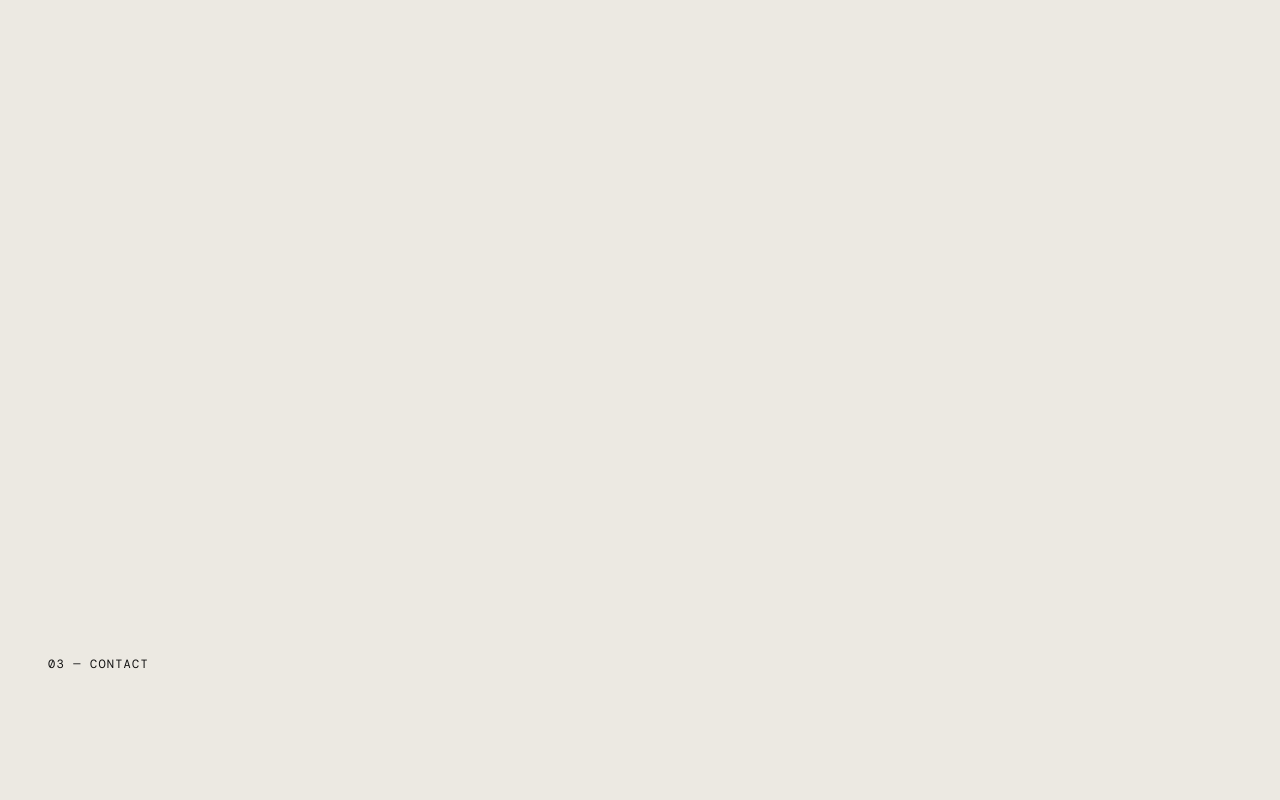
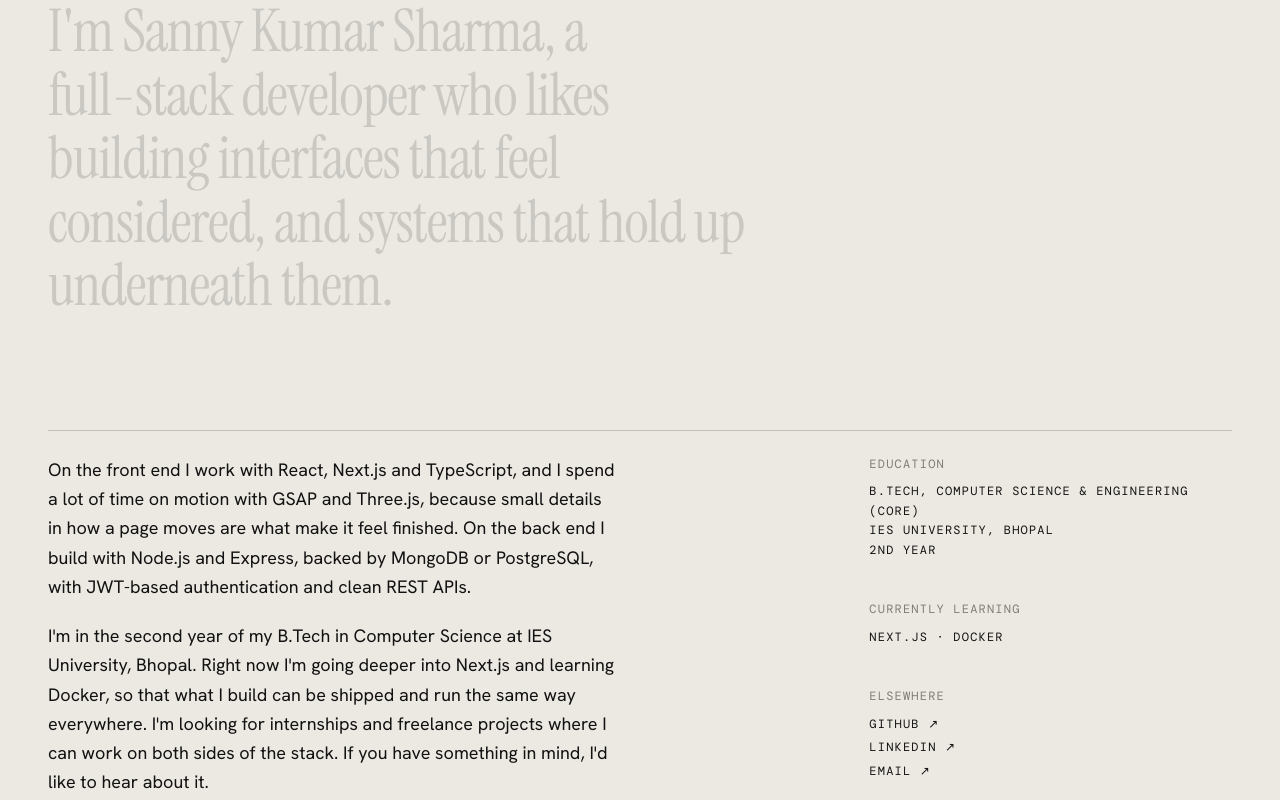
Before and after one commit to Sannny007/portfolio, a Next.js app in the folder portfolio/: page / in a window 1280 px wide. Shown: the part 1840-2640 px from the top of the page. Built offline with nearby package versions, Linux system fonts and the light colour scheme.

Commit message:
feat: about section with scroll-scrubbed text reveal and content data file

```diff
--- a/portfolio/src/app/globals.css
+++ b/portfolio/src/app/globals.css
@@ -23,3 +23,7 @@
 .text-hero {
   font-size: clamp(3.25rem, 12.5vw, 13rem);
 }
+
+.text-about {
+  font-size: clamp(1.9rem, 4.6vw, 4.5rem);
+}
--- a/portfolio/src/app/page.tsx
+++ b/portfolio/src/app/page.tsx
@@ -1,4 +1,5 @@
 import Hero from "@/components/sections/Hero";
+import About from "@/components/sections/About";
 
 export default function Home() {
   return (
@@ -7,9 +8,7 @@ export default function Home() {
       <section id="work" className="min-h-svh px-5 py-24 md:px-12">
         <p className="font-mono text-xs uppercase tracking-widest">01 — Work</p>
       </section>
-      <section id="about" className="min-h-svh px-5 py-24 md:px-12">
-        <p className="font-mono text-xs uppercase tracking-widest">02 — About</p>
-      </section>
+      <About />
       <section id="contact" className="min-h-svh px-5 py-24 md:px-12">
         <p className="font-mono text-xs uppercase tracking-widest">03 — Contact</p>
       </section>
--- /dev/null
+++ b/portfolio/src/components/sections/About.tsx
@@ -0,0 +1,92 @@
+"use client";
+
+import { useRef } from "react";
+import { gsap, SplitText, useGSAP } from "@/lib/gsap";
+import { about } from "@/data/about";
+
+export default function About() {
+  const root = useRef<HTMLElement>(null);
+
+  useGSAP(
+    () => {
+      SplitText.create(".about-lead", {
+        type: "words",
+        autoSplit: true,
+        onSplit(self) {
+          return gsap.fromTo(
+            self.words,
+            { opacity: 0.15 },
+            {
+              opacity: 1,
+              ease: "none",
+              stagger: 0.1,
+              scrollTrigger: {
+                trigger: ".about-lead",
+                start: "top 80%",
+                end: "bottom 45%",
+                scrub: true,
+              },
+            }
+          );
+        },
+      });
+
+      gsap.from(".about-fade", {
+        opacity: 0,
+        y: 24,
+        duration: 1,
+        stagger: 0.12,
+        ease: "power2.out",
+        scrollTrigger: { trigger: ".about-details", start: "top 85%" },
+      });
+    },
+    { scope: root }
+  );
+
+  return (
+    <section ref={root} id="about" className="px-5 py-24 md:px-12 md:py-40">
+      <p className="mb-10 font-mono text-xs uppercase tracking-widest md:mb-16">02 — About</p>
+
+      <p className="about-lead text-about max-w-[22ch] font-display leading-[1.08] tracking-[-0.02em] md:max-w-[26ch]">
+        {about.lead}
+      </p>
+
+      <div className="about-details mt-16 grid gap-12 border-t border-ink/20 pt-6 md:mt-28 md:grid-cols-12">
+        <div className="space-y-5 text-base leading-relaxed md:col-span-6 md:text-lg">
+          {about.body.map((p, i) => (
+            <p key={i} className="about-fade">
+              {p}
+            </p>
+          ))}
+        </div>
+
+        <div className="space-y-10 font-mono text-xs uppercase leading-relaxed tracking-widest md:col-span-4 md:col-start-9">
+          <div className="about-fade">
+            <p className="mb-2 opacity-50">Education</p>
+            <p>{about.education.degree}</p>
+            <p>{about.education.school}</p>
+            <p>{about.education.status}</p>
+          </div>
+
+          <div className="about-fade">
+            <p className="mb-2 opacity-50">Currently learning</p>
+            <p>{about.learning.join(" · ")}</p>
+          </div>
+
+          <div className="about-fade">
+            <p className="mb-2 opacity-50">Elsewhere</p>
+            <ul className="space-y-1">
+              {about.links.map((l) => (
+                <li key={l.label}>
+                  <a href={l.href} className="transition-colors hover:text-accent">
+                    {l.label} ↗
+                  </a>
+                </li>
+              ))}
+            </ul>
+          </div>
+        </div>
+      </div>
+    </section>
+  );
+}
--- /dev/null
+++ b/portfolio/src/data/about.ts
@@ -0,0 +1,18 @@
+export const about = {
+  lead: "I'm Sanny Kumar Sharma, a full-stack developer who likes building interfaces that feel considered, and systems that hold up underneath them.",
+  body: [
+    "On the front end I work with React, Next.js and TypeScript, and I spend a lot of time on motion with GSAP and Three.js, because small details in how a page moves are what make it feel finished. On the back end I build with Node.js and Express, backed by MongoDB or PostgreSQL, with JWT-based authentication and clean REST APIs.",
+    "I'm in the second year of my B.Tech in Computer Science at IES University, Bhopal. Right now I'm going deeper into Next.js and learning Docker, so that what I build can be shipped and run the same way everywhere. I'm looking for internships and freelance projects where I can work on both sides of the stack. If you have something in mind, I'd like to hear about it.",
+  ],
+  education: {
+    degree: "B.Tech, Computer Science & Engineering (Core)",
+    school: "IES University, Bhopal",
+    status: "2nd year",
+  },
+  learning: ["Next.js", "Docker"],
+  links: [
+    { label: "GitHub", href: "https://github.com/Sannny007" },
+    { label: "LinkedIn", href: "www.linkedin.com/in/sanny-kumar-sharma-2a8b7540a" },
+    { label: "Email", href: "mailto:sanny433sharma@gmail.com" },
+  ],
+};
```
